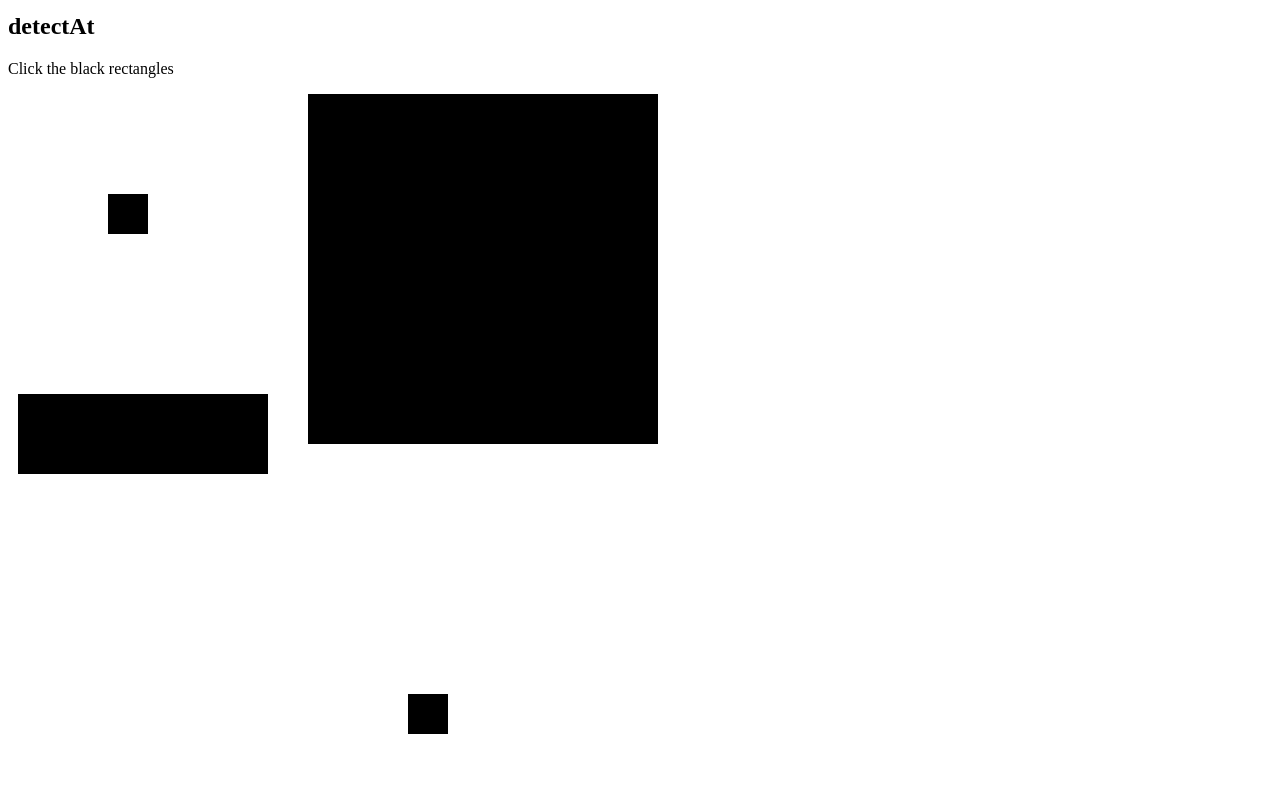
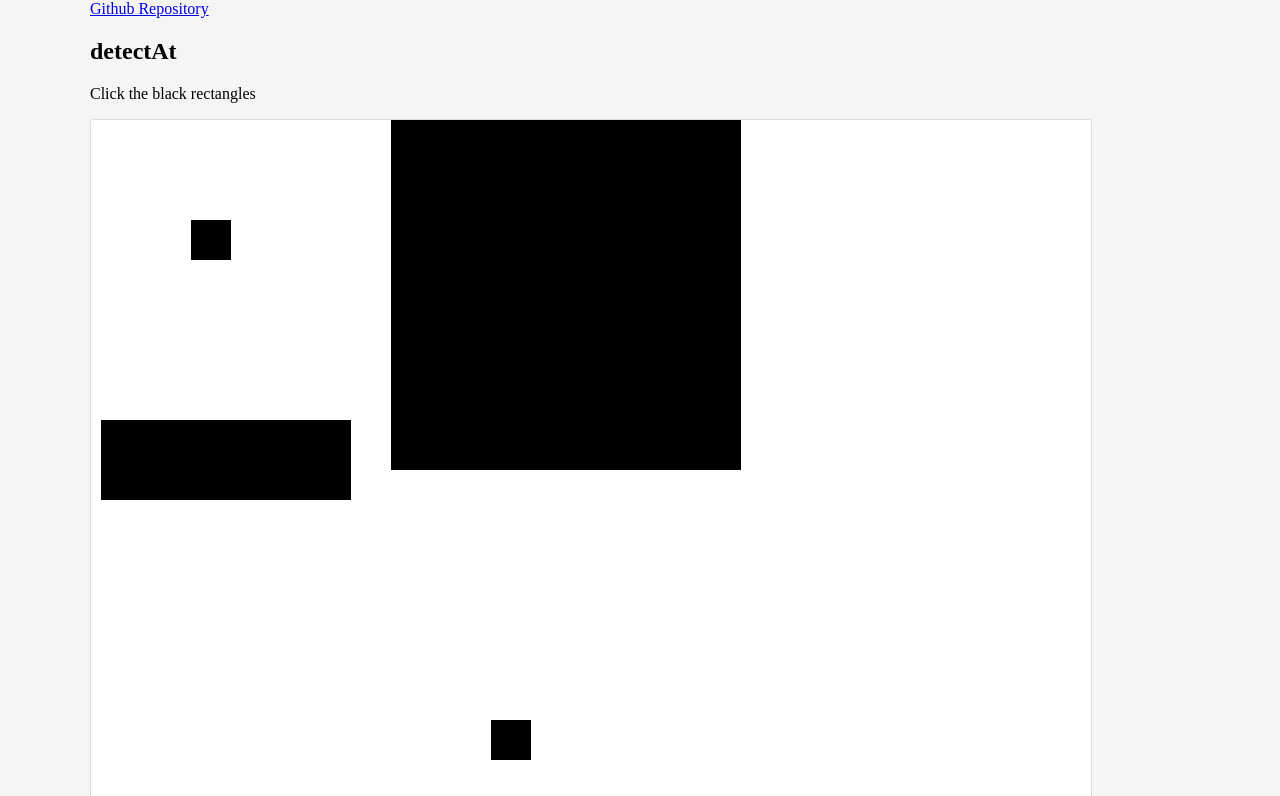
Before and after one commit to piyoppi/colision-detector, a website with bundled scripts: page sample/index.html in a window 1280 px wide. Shown: the part 67-863 px from the top of the page. Built offline with nearby package versions, Linux system fonts and the light colour scheme.

Commit message:
add simple css style

```diff
--- a/sample/index.html
+++ b/sample/index.html
@@ -3,21 +3,25 @@
   <head>
     <title>colision detection sample</title>
     <meta charset="utf-8">
+    <link rel="stylesheet" type="text/css" href="./style.css">
   </head>
 
   <body>
+    <article>
       <h1>Colision Detector Sample</h1>
-    <article>
+      <a href="https://github.com/piyoppi/colision-detector">Github Repository</a>
+      <section>
         <h2>detectAt</h2>
         <p>Click the black rectangles</p>
-      <canvas  width="1000" height="1000" id="field"></canvas>
+        <canvas class="field" width="1000" height="1000" id="field"></canvas>
         <script type="module" src="./detectAt.js"></script>
-    </article>
-    <article>
+      </section>
+      <section>
         <h2>detect</h2>
         <p>push the cross keys</p>
-      <canvas  width="1000" height="1000" id="field2"></canvas>
+        <canvas class="field" width="1000" height="1000" id="field2"></canvas>
         <script type="module" src="./detect.js"></script>
+      </section>
     </article>
   </body>
 </html>
--- /dev/null
+++ b/sample/style.css
@@ -0,0 +1,14 @@
+body {
+  background-color: whitesmoke;
+}
+
+article {
+  margin: 0 auto;
+  max-width: 1100px;
+}
+
+.field {
+  border: solid 1px gainsboro;
+  border-radius: 3px;
+  background-color: white;
+}
```
Lines whose indentation alone changed are shown as unchanged.
